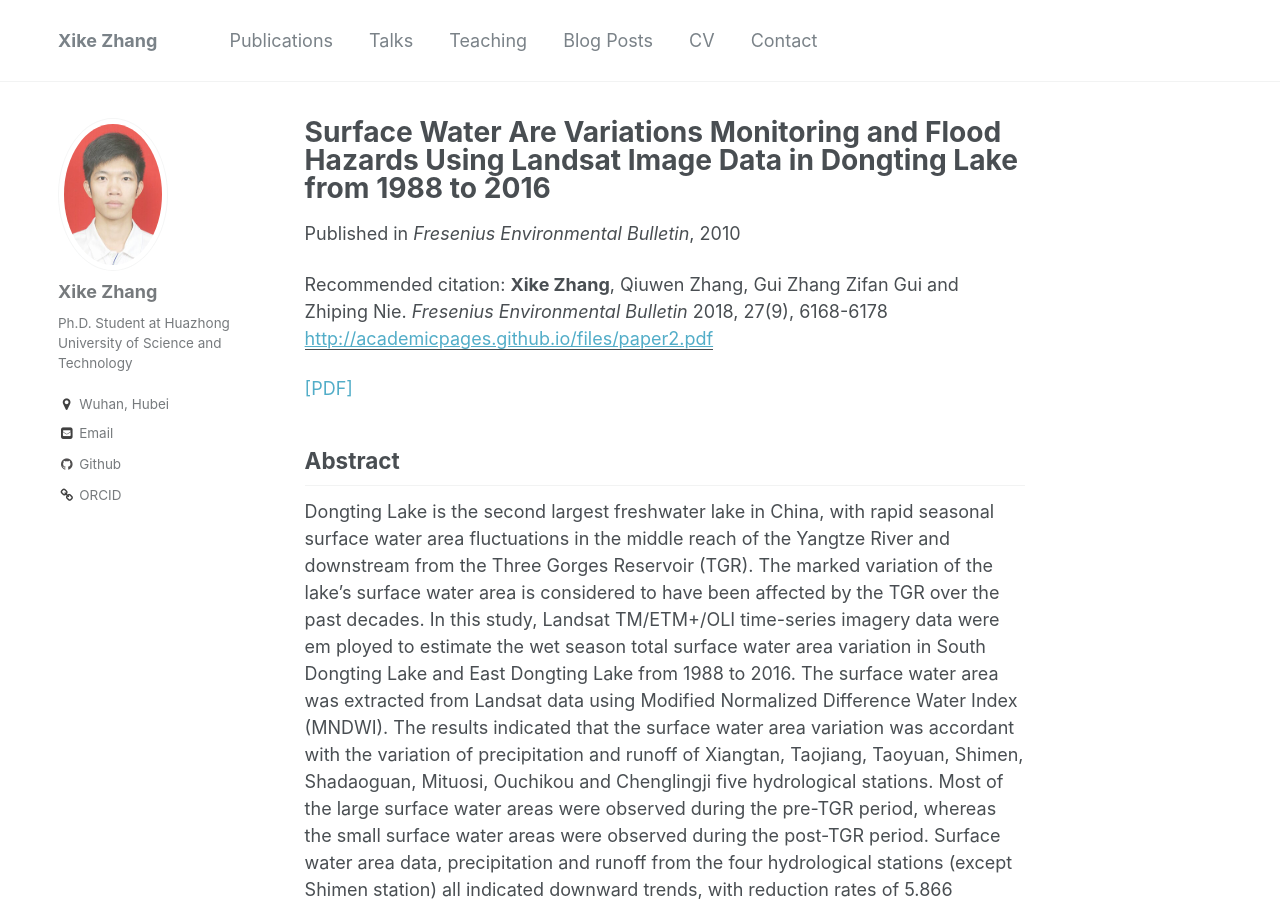
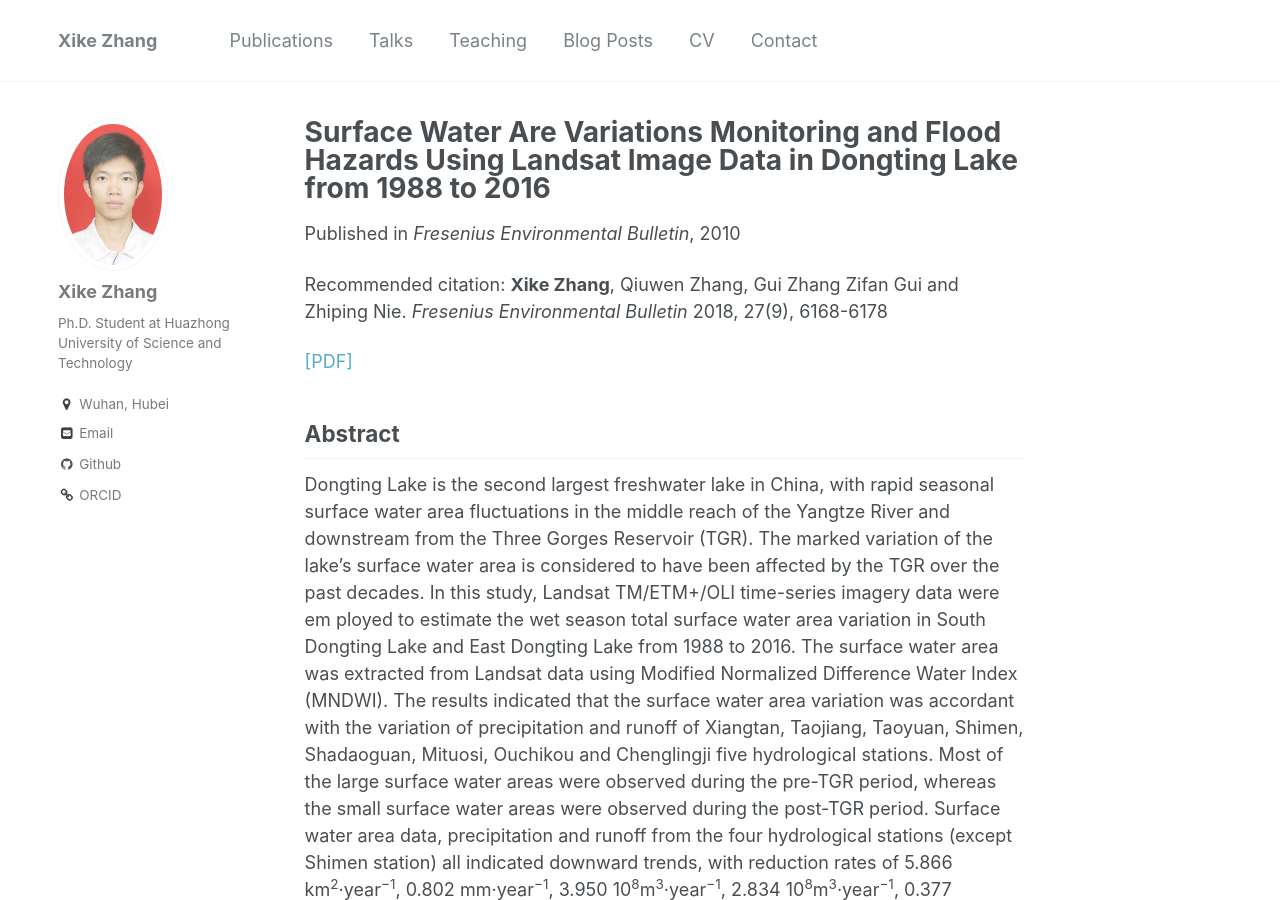
Before and after one commit to kokocheung/XikeZhang.github.io, a Jekyll site: the page built from _publications/FEB_18_00628.md, in a window 1280 px wide and 900 px high. Built offline with Jekyll 4.4.1, drawn with Linux system fonts in a browser that asks for light colours; part of the change alters nothing that is shown.

Commit message:
Update FEB_18_00628.md

```diff
--- a/_publications/FEB_18_00628.md
+++ b/_publications/FEB_18_00628.md
@@ -5,7 +5,6 @@ permalink: /publications/FEB_18_00628
 venue: "Fresenius Environmental Bulletin"
 excerpt: 'This paper is about the number 2. The number 3 is left for future work.'
 date: 2010-10-01
-paperurl: http://academicpages.github.io/files/paper2.pdf
 citation: '<b>Xike Zhang</b>, Qiuwen Zhang, Gui Zhang Zifan Gui and Zhiping Nie. <i>Fresenius Environmental Bulletin</i> 2018, 27(9), 6168-6178'
 ---
 [[PDF]](https://kokocheung.github.io/mysite/files/FEB_18_00628.pdf)
```
